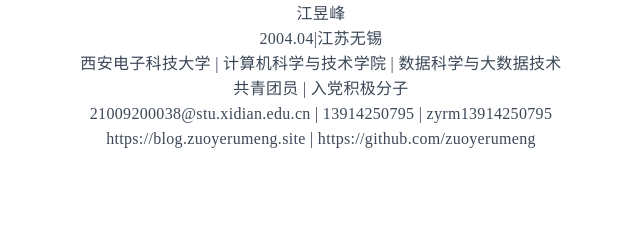
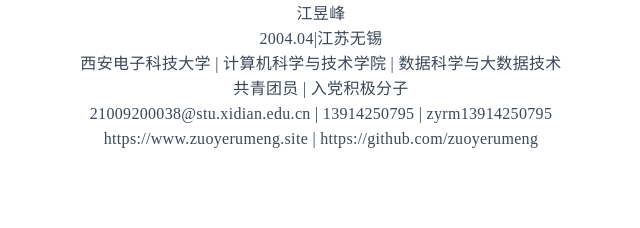
Before and after one commit to zuoyerumeng/Blog, a plain HTML site: page about/index.html in a window 1280 px wide. Shown: the part 940-1168 px from the top of the page, 264-904 px from the left. Drawn offline with nearby package versions, Linux system fonts and the light colour scheme; some packages are replaced by stand-ins of ours; no server answers; animation ran at ten frames a second; a script that the page names is missing; a small style sheet from the web is missing.

Commit message:
Update index.html

```diff
--- a/about/index.html
+++ b/about/index.html
@@ -247,7 +247,7 @@
       <span>西安电子科技大学 | 计算机科学与技术学院 | 数据科学与大数据技术</span><br>
       <span>共青团员 | 入党积极分子</span><br>
       <span>21009200038@stu.xidian.edu.cn | 13914250795 | zyrm13914250795</span><br>
-      <span> <a href="https://blog.zuoyerumeng.site"> https://blog.zuoyerumeng.site</a> |
+      <span> <a href="https://www.zuoyerumeng.site"> https://www.zuoyerumeng.site</a> |
           <a href="https://github.com/zuoyerumeng"> https://github.com/zuoyerumeng </a></span><br>
     </div>
   </div>
```
